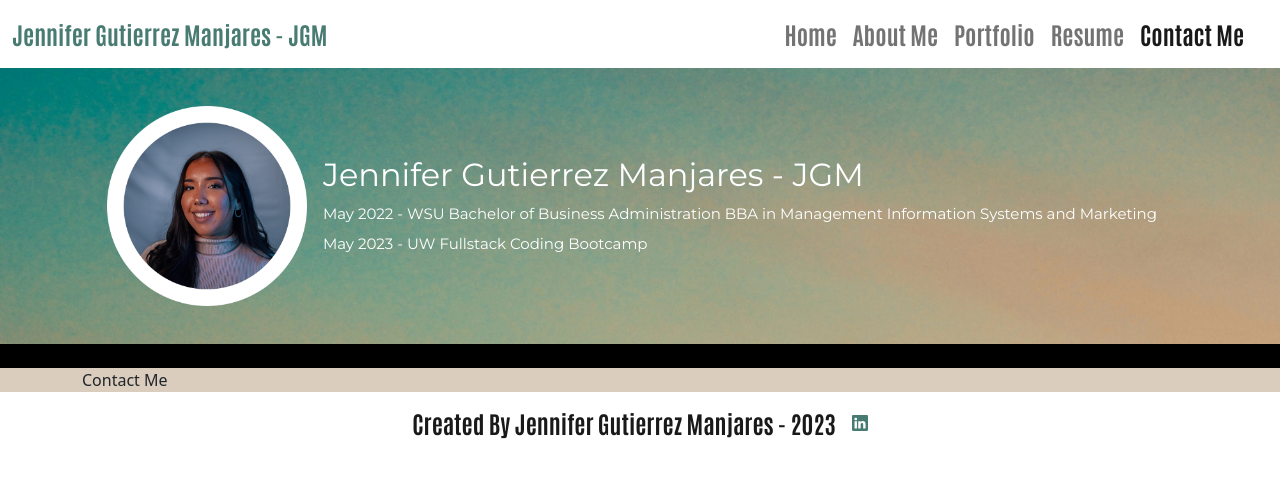
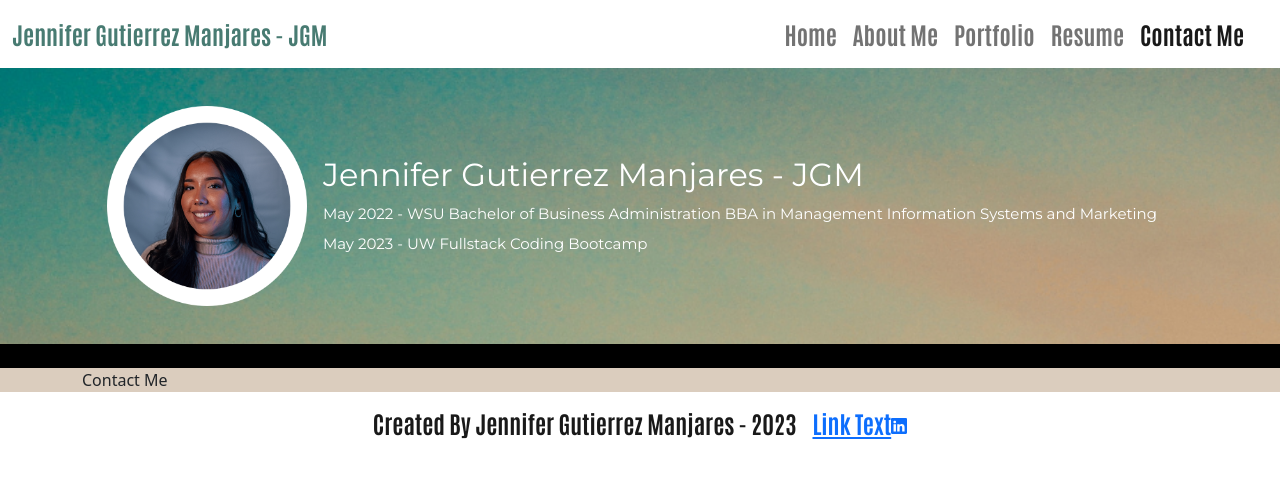
Before and after one commit to jenjen0219/react-portfolio, a React (Create React App) app: page /contact in a window 1280 px wide. Shown: the top 478 px of the page. Built offline with nearby package versions, Linux system fonts and the light colour scheme.

Commit message:
made a change in adding the link to the button

```diff
--- a/src/components/Footer.js
+++ b/src/components/Footer.js
@@ -2,6 +2,8 @@
 import Container from 'react-bootstrap/Container';
 import Navbar from 'react-bootstrap/Navbar';
 import React from "react";
+import { Link } from 'react-router-dom';
+
 
 
 function Footer() {
@@ -13,9 +15,11 @@ function Footer() {
                 <Navbar className="specialText">
                     <Container className="justify-content-center ">
                         <Navbar.Brand className="specialText"> Created By Jennifer Gutierrez Manjares - 2023</Navbar.Brand>
-                        <svg src="www.linkedin.com/in/jennifergutierrezmanjares" xmlns="http://www.w3.org/2000/svg" width="16" height="16" fill="currentColor" class="bi bi-linkedin" viewBox="0 0 16 16">
-                            <path d="M0 1.146C0 .513.526 0 1.175 0h13.65C15.474 0 16 .513 16 1.146v13.708c0 .633-.526 1.146-1.175 1.146H1.175C.526 16 0 15.487 0 14.854V1.146zm4.943 12.248V6.169H2.542v7.225h2.401zm-1.2-8.212c.837 0 1.358-.554 1.358-1.248-.015-.709-.52-1.248-1.342-1.248-.822 0-1.359.54-1.359 1.248 0 .694.521 1.248 1.327 1.248h.016zm4.908 8.212V9.359c0-.216.016-.432.08-.586.173-.431.568-.878 1.232-.878.869 0 1.216.662 1.216 1.634v3.865h2.401V9.25c0-2.22-1.184-3.252-2.764-3.252-1.274 0-1.845.7-2.165 1.193v.025h-.016a5.54 5.54 0 0 1 .016-.025V6.169h-2.4c.03.678 0 7.225 0 7.225h2.4z" />
-                        </svg>
+                        <a href="https://www.example.com" target="_blank" rel="noopener noreferrer">Link Text
+                            <svg xmlns="http://www.w3.org/2000/svg" width="16" height="16" fill="currentColor" class="bi bi-linkedin" viewBox="0 0 16 16">
+                                <path d="M0 1.146C0 .513.526 0 1.175 0h13.65C15.474 0 16 .513 16 1.146v13.708c0 .633-.526 1.146-1.175 1.146H1.175C.526 16 0 15.487 0 14.854V1.146zm4.943 12.248V6.169H2.542v7.225h2.401zm-1.2-8.212c.837 0 1.358-.554 1.358-1.248-.015-.709-.52-1.248-1.342-1.248-.822 0-1.359.54-1.359 1.248 0 .694.521 1.248 1.327 1.248h.016zm4.908 8.212V9.359c0-.216.016-.432.08-.586.173-.431.568-.878 1.232-.878.869 0 1.216.662 1.216 1.634v3.865h2.401V9.25c0-2.22-1.184-3.252-2.764-3.252-1.274 0-1.845.7-2.165 1.193v.025h-.016a5.54 5.54 0 0 1 .016-.025V6.169h-2.4c.03.678 0 7.225 0 7.225h2.4z" />
+                            </svg>
+                        </a>
                     </Container>
                 </Navbar>
             </footer>
```
